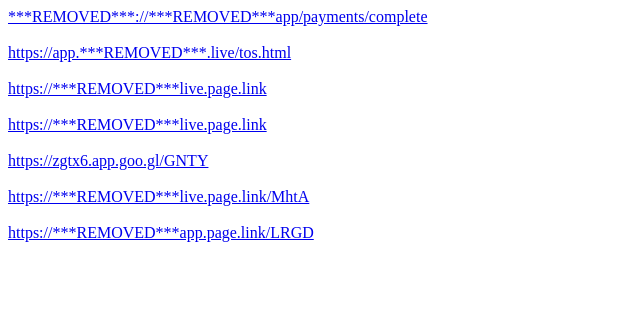
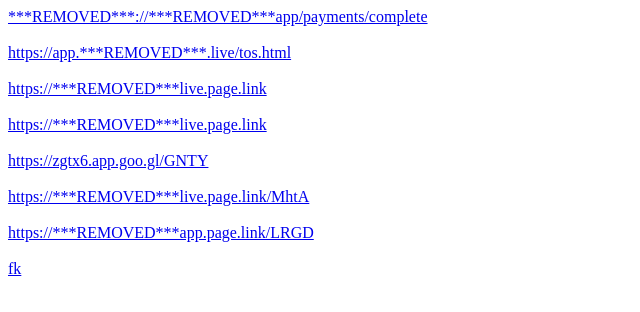
Before and after one commit to WJswag/wjswag.github.io, a plain HTML site: page index.html in a window 1280 px wide. Shown: the full height of the page, 0-640 px from the left. Drawn offline with Linux system fonts and the light colour scheme.

Commit message:
Update index.html

```diff
--- a/index.html
+++ b/index.html
@@ -5,3 +5,5 @@
 <a href="https://zgtx6.app.goo.gl/GNTY">https://zgtx6.app.goo.gl/GNTY</a><br /><br/>
 <a href="https://***REMOVED***live.page.link/MhtA">https://***REMOVED***live.page.link/MhtA</a><br /><br />
 <a href="https://***REMOVED***app.page.link/LRGD">https://***REMOVED***app.page.link/LRGD</a><br /><br />
+
+<a href="https://***REMOVED***app.page.link/?apn=com.machipopo.***REMOVED***.dev&afl=https://***REMOVED***.live"> fk</a>
```
